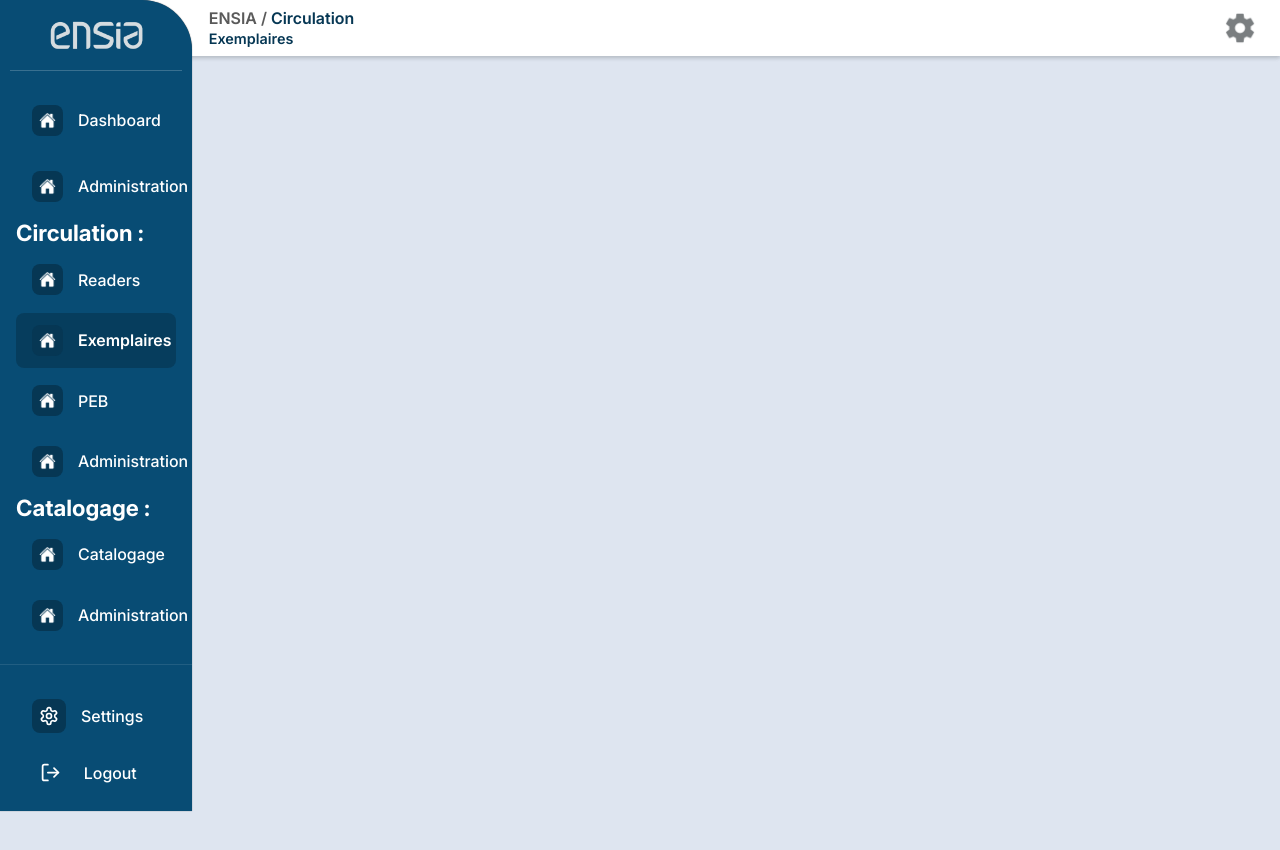
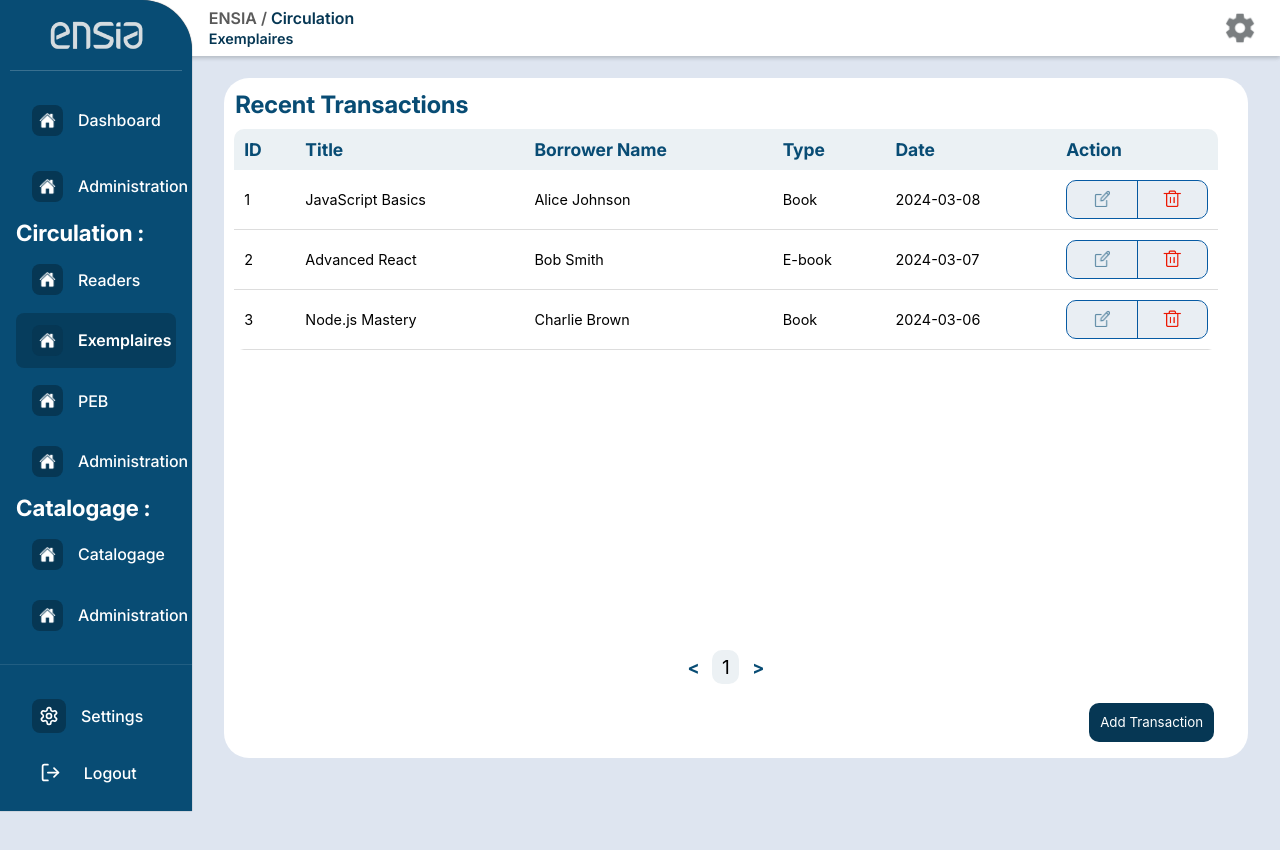
Before and after one commit to HachemSekhsoukh/LibrarySystem, a React (Vite) app: page /circulation/exemplaires in a window 1280 px wide. Shown: the top 850 px of the page. Built offline with nearby package versions, Linux system fonts and the light colour scheme; a web font is replaced by a local one.

Commit message:
front transaction

```diff
--- a/src/Pages/circulation/exemplaires.jsx
+++ b/src/Pages/circulation/exemplaires.jsx
@@ -1,7 +1,51 @@
+import Table from "../../components/Table";
+import Button from '../../components/Button';
 
 const Exemplaires = () => {
+  const columns = [
+    { label: "ID", key: "id" },
+    { label: "Title", key: "title" },
+    { label: "Borrower Name", key: "borrower_name" },
+    { label: "Type", key: "type" },
+    { label: "Date", key: "date" },
+  ];
+  const data = [
+    {
+      id: 1,
+      title: "JavaScript Basics",
+      borrower_name: "Alice Johnson",
+      type: "Book",
+      date: "2024-03-08",
+    },
+    {
+      id: 2,
+      title: "Advanced React",
+      borrower_name: "Bob Smith",
+      type: "E-book",
+      date: "2024-03-07",
+    },
+    {
+      id: 3,
+      title: "Node.js Mastery",
+      borrower_name: "Charlie Brown",
+      type: "Book",
+      date: "2024-03-06",
+    },
+  ];
   return (
-    <></>
+    <>
+    <div className="container">
+      <div className="container-title">
+          <h2>Recent Transactions</h2>
+        </div>
+    <div id='table'>
+    <Table columns={columns} data={data} showActions={true} />
+    </div>
+    <div className="bottom-buttons">
+            <Button onClick = {() => {}} label={"Add Transaction"} lightBackgrnd={false}></Button>
+          </div>
+    </div>
+    </>
   );
 };
 
--- a/src/Pages/dashboard.jsx
+++ b/src/Pages/dashboard.jsx
@@ -83,7 +83,7 @@ const Dashboard = () => {
         <div className="container-title">
           <h2>Recent Transactions</h2>
         </div>
-          <Table columns={columns} data={data} showActions={false} />
+          <Table columns={columns} data={data} showActions={true} />
           <div className="bottom-buttons">
             <Button onClick = {() => {}} label={"Add Transaction"} lightBackgrnd={false}></Button>
           </div>
```
